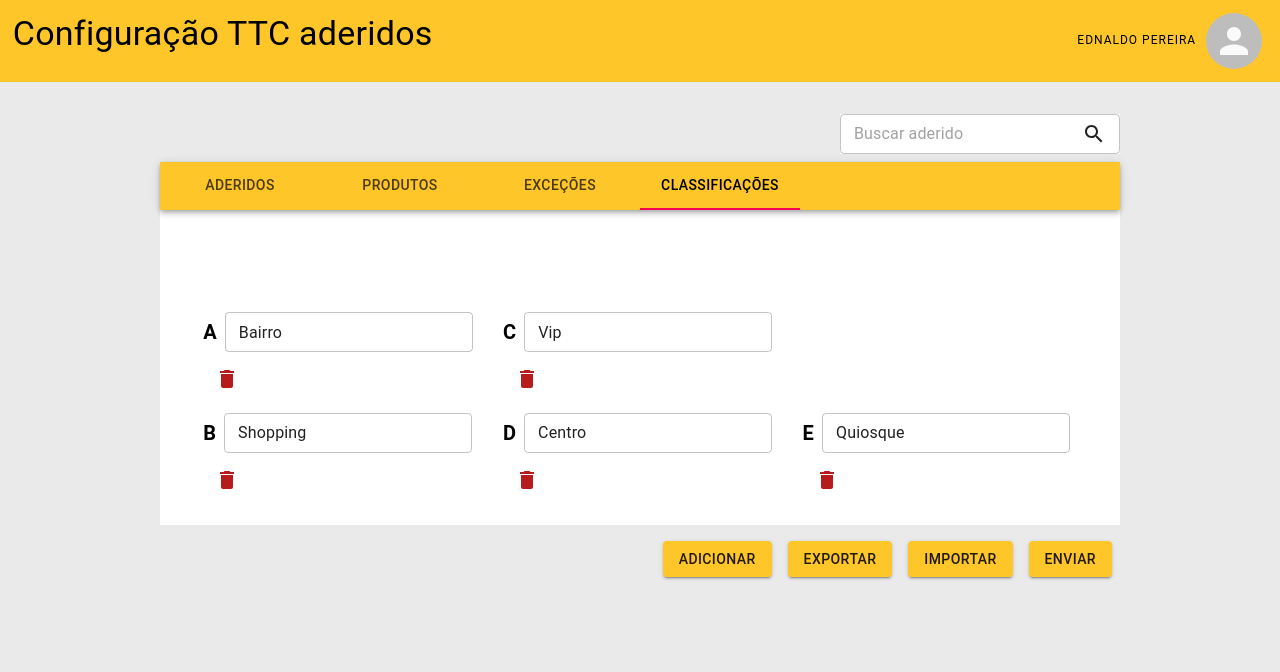
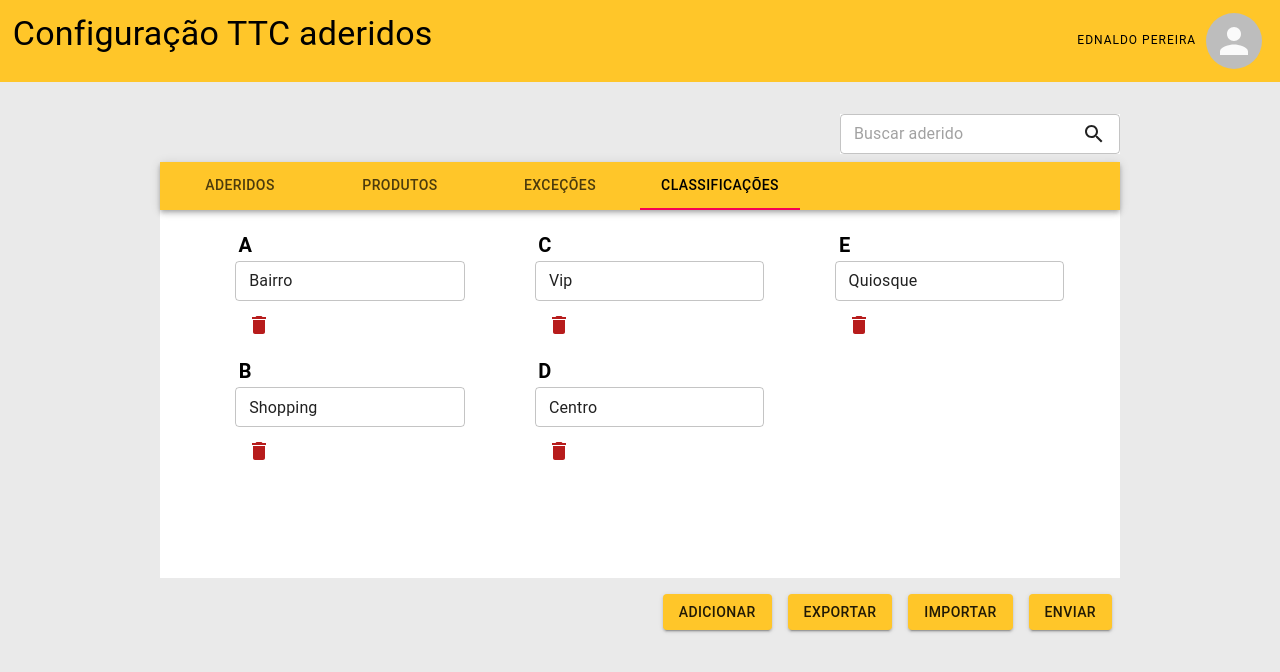
Before and after one commit to marea98/desafio-front-ttc, a React (Create React App) app in the folder desafio-front-ttc/: page / in a window 1280 px wide. Both pictures are taken after a click on the tab "CLASSIFICAÇÕES". Shown: the top 672 px of the page. Built offline with nearby package versions, Linux system fonts and the light colour scheme.

Commit message:
refactor

```diff
--- a/desafio-front-ttc/src/components/classificacaoSelect.jsx
+++ b/desafio-front-ttc/src/components/classificacaoSelect.jsx
@@ -1,9 +1,4 @@
 import React, { useState } from 'react';
-import { makeStyles } from '@material-ui/core/styles';
-import InputLabel from '@material-ui/core/InputLabel';
-import MenuItem from '@material-ui/core/MenuItem';
-import FormControl from '@material-ui/core/FormControl';
-import Select from '@material-ui/core/Select';
 import classificacoes from '../data/classificacoes';
 import Checkbox from '@material-ui/core/Checkbox';
 import TextField from '@material-ui/core/TextField';
@@ -14,10 +9,11 @@ import CheckBoxIcon from '@material-ui/icons/CheckBox';
 const icon = <CheckBoxOutlineBlankIcon fontSize="small" />;
 const checkedIcon = <CheckBoxIcon fontSize="small" />;
 
-function ClassificacaoSelect() {
+const ClassificacaoSelect = () => {
   return (
     <Autocomplete
       multiple
+      limitTags={3}
       id="checkboxes-tags-demo"
       options={classificacoes}
       disableCloseOnSelect
@@ -34,8 +30,8 @@ function ClassificacaoSelect() {
         </React.Fragment>
       )}
       style={{
-        width: "480px",
-        margin: ".2rem 0 .2rem .5rem"
+        width: "30rem",
+        margin: ".5rem"
         }}
       renderInput={(params) => (
         <TextField {...params} variant="outlined" label="Classificação"/>
--- a/desafio-front-ttc/src/components/classificationComponent.jsx
+++ b/desafio-front-ttc/src/components/classificationComponent.jsx
@@ -1,20 +1,21 @@
 import React from 'react';
 import { Delete } from '@material-ui/icons';
-import classificacoes from '../data/classificacoes';
 import { Grid, TextField, Typography, IconButton } from '@material-ui/core';
 
+const ClassificationComponent = ({ classificacoes, removeClassificacao }) => {
+  const alpha = Array.from(Array(26)).map((_, i) => i + 65);
+  const alphabet = alpha.map((x) => String.fromCharCode(x));
 
-
-const ClassificationComponent = () => {
   return (
     <Grid container>
       <Grid
         container
         item
-        justify="flex-end"
+        justify="flex-start"
         direction="column"
         style={{
-          padding: '1rem 2.5rem 1rem 2.5rem',
+          padding: '1rem 2.5rem .5rem 2.5rem',
+          minHeight: '23rem',
           maxHeight: '23rem',
           overflow: 'auto',
         }}
@@ -26,20 +27,22 @@ const ClassificationComponent = () => {
               item
               xs={4}
               alignItems="center"
-              justify="flex-start"
-              style={{ margin: '.2rem' }}
+              justify="space-between"
+              style={{ margin: '.2rem', padding: "0 2rem 0 2rem"}}
               key={i}
             >
-              <Typography component="span" variant="h6">
-                <b>{classificado.sigla}</b>
-              </Typography>
+              <Grid item style={{width: "20px"}}>
+                <Typography component="span" variant="h6">
+                  <b>{alphabet[i]}</b>
+                </Typography>
+              </Grid>
               <TextField
                 variant="outlined"
                 value={classificado.nome}
                 size="small"
-                style={{ backgroundColor: '#ffff', marginLeft: '.5rem' }}
+                style={{ backgroundColor: '#ffff'}}
               />
-              <IconButton aria-label="delete" onClick={() => alert('Deletar')}>
+              <IconButton aria-label="delete" onClick={() => removeClassificacao(i)}>
                 <Delete htmlColor="#b71c1c" />
               </IconButton>
             </Grid>
--- a/desafio-front-ttc/src/components/modals/aderidoModal.jsx
+++ b/desafio-front-ttc/src/components/modals/aderidoModal.jsx
@@ -75,6 +75,10 @@ const AderidoModal = ({ data }) => {
               value={data?.codigo || ''}
               className={classes.input}
             />
+            <ClassificacaoSelect
+              classific={data?.classificacao || ''}
+              className={classes.input}
+            />
             <TextField
               variant="outlined"
               label="Descrição"
@@ -82,10 +86,6 @@ const AderidoModal = ({ data }) => {
               onChange={(e, _) => {
                 setDescription({ ...description, descricao: e.target.value });
               }}
-              className={classes.input}
-            />
-            <ClassificacaoSelect
-              classific={data?.classificacao || ''}
               className={classes.input}
             />
             <TextField
--- a/desafio-front-ttc/src/components/modals/excecoesModal.jsx
+++ b/desafio-front-ttc/src/components/modals/excecoesModal.jsx
@@ -82,6 +82,10 @@ const ExcecoesModal = ({ data }) => {
               value={data?.codigo_aderido || ''}
               className={classes.input}
             />
+            <ClassificacaoSelect
+              value={data?.classificacao || ''}
+              className={classes.input}
+            />
             <TextField
               variant="outlined"
               label="Nome unidade"
@@ -98,10 +102,6 @@ const ExcecoesModal = ({ data }) => {
               onChange={(e, _) => {
                 setException({ ...exception, prefixo: e.target.value });
               }}
-              className={classes.input}
-            />
-            <ClassificacaoSelect
-              value={data?.classificacao || ''}
               className={classes.input}
             />
             <Grid container item justify="flex-end">
--- a/desafio-front-ttc/src/pages/home.jsx
+++ b/desafio-front-ttc/src/pages/home.jsx
@@ -3,7 +3,7 @@ import PropTypes from 'prop-types';
 import GenericTable from '../components/tableComponent';
 import ClassificationComponent from '../components/classificationComponent';
 import SearchIcon from '@material-ui/icons/Search';
-import Visibility from '@material-ui/icons/Visibility';
+import classificacoesData from '../data/classificacoes';
 import aderidosData from '../data/aderidos';
 import produtosData from '../data/produtos';
 import excecoesData from '../data/excecoes';
@@ -23,7 +23,6 @@ import {
   Avatar,
   InputAdornment
 } from '@material-ui/core';
-import { PanoramaSharp } from '@material-ui/icons';
 function TabPanel(props) {
   const { children, value, index, ...other } = props;
 
@@ -81,6 +80,20 @@ const useStyles = makeStyles((theme) => ({
 const SimpleTabs = () => {
   const classes = useStyles();
   const [value, setValue] = React.useState(0);
+  const [classificacoes, setClassificacoes] = useState(classificacoesData);
+  const alpha = Array.from(Array(26)).map((_, i) => i + 65);
+  const alphabet = alpha.map((x) => String.fromCharCode(x));
+
+  const removeClassificacao = (index) => {
+    let classificacoesRemoved = classificacoes.filter((x, i) => i !== index)
+    setClassificacoes(classificacoesRemoved);
+  }
+
+   const addClassificacao = () => {
+    let classificacoesAdd = [...classificacoes];
+    classificacoesAdd.push({sigla: alphabet[classificacoes.length], nome: ''});
+    setClassificacoes(classificacoesAdd);
+  }
 
   const [filteredSearch,setFilteredSearch] = useState("");
 
@@ -163,7 +176,7 @@ const SimpleTabs = () => {
                 <GenericTable data={excecoesData} Modal={ExcecoesModal} filteredSearch={filteredSearch}/>
               </TabPanel>
               <TabPanel value={value} index={3}>
-                <ClassificationComponent />
+                <ClassificationComponent classificacoes={classificacoes} removeClassificacao={removeClassificacao}/>
               </TabPanel>
             </div>
           </Grid>
@@ -178,7 +191,7 @@ const SimpleTabs = () => {
             <Button
               variant="contained"
               style={{ backgroundColor: '#ffc629' }}
-              onClick={() => alert('Adicionar')}
+              onClick={() => addClassificacao('Adicionar')}
               className={classes.buttonsDown}
             >
               Adicionar
@@ -203,7 +216,7 @@ const SimpleTabs = () => {
             <Button
               variant="contained"
               style={{ backgroundColor: '#ffc629' }}
-              onClick={() => alert('Enviar')}
+              onClick={() => alert('Importar')}
               className={classes.buttonsDown}
             >
               Enviar
```
